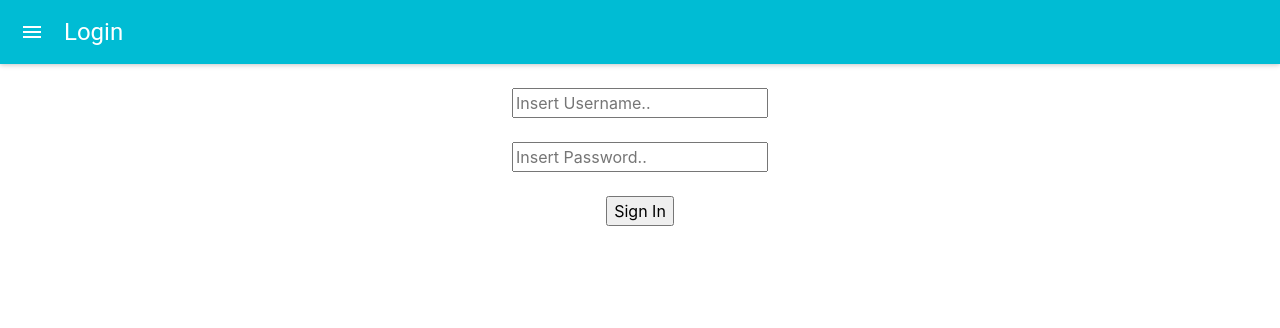
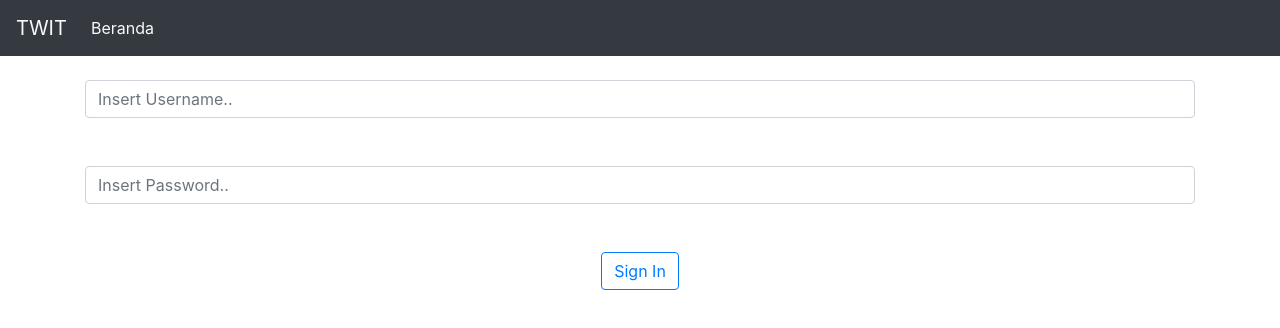
Before and after one commit to byteskw/ReactTwitterAPI, a React (Create React App) app: page / in a window 1280 px wide. Shown: the top 328 px of the page. Built offline with nearby package versions, Linux system fonts and the light colour scheme; no server answers.

Commit message:
update v6

```diff
--- a/src/Login.js
+++ b/src/Login.js
@@ -94,17 +94,31 @@ export class Login extends Component{
 
             <MuiThemeProvider>
               {this.state.isLoggedIn ? <Redirect to={{pathname: '/main'}}/> : <div>
-              <AppBar
-                title="Login"
-              />
+              <nav class="navbar navbar-expand-lg navbar-light bg-dark">
+                <button class="navbar-toggler" type="button" data-toggle="collapse" data-target="#navbarTogglerDemo03" aria-controls="navbarTogglerDemo03" aria-expanded="false" aria-label="Toggle navigation">
+                    <span class="navbar-toggler-icon"></span>
+                </button>
+            <a class="navbar-brand text-light" href="#">TWIT</a>
+
+            <div class="collapse navbar-collapse" id="navbarTogglerDemo03">
+                <ul class="navbar-nav mr-auto mt-2 mt-lg-0">
+                <li class="nav-item ">
+                    <a class="nav-link text-light" href="#">Beranda</a>
+                </li>
+                </ul>
+            </div>
+            </nav>
 
             {this.state.load ?
-             <div className="App"> <br />
+             <div className="App container"> <br />
              <form onSubmit={this.handleSubmit}>
-                <input name="username" value={this.state.username} onChange={this.handleChangeName} className="noteTitle" type="text" placeholder="Insert Username.." required/><br /><br />
-                <input name="password" value={this.state.password} onChange={this.handleChangePass} className="noteTitle" type="password" placeholder="Insert Password.." required/><br /><br />
-                <input className="signIn" type="submit" value="Sign In"/>
-            </form>
+             <div class="form-group">
+                <input name="username" value={this.state.username} onChange={this.handleChangeName} className="form-control" type="text" placeholder="Insert Username.." required/><br /><br />
+                <input name="password" value={this.state.password} onChange={this.handleChangePass} className="form-control" type="password" placeholder="Insert Password.." required/><br /><br />
+
+                <input className="btn btn-outline-primary" type="submit" value="Sign In"/>
+              </div>
+             </form>
            </div>
            :
             <center>
```
